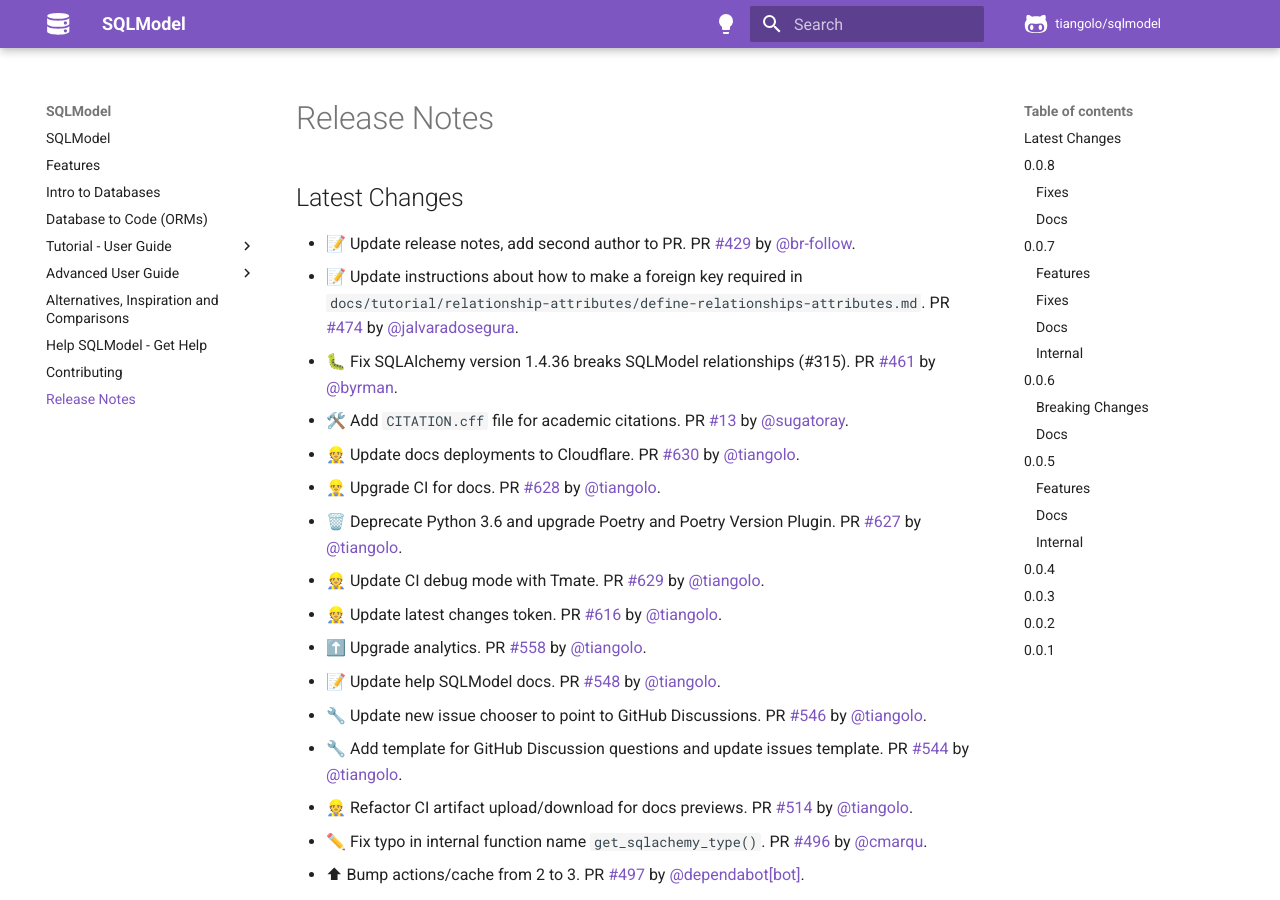
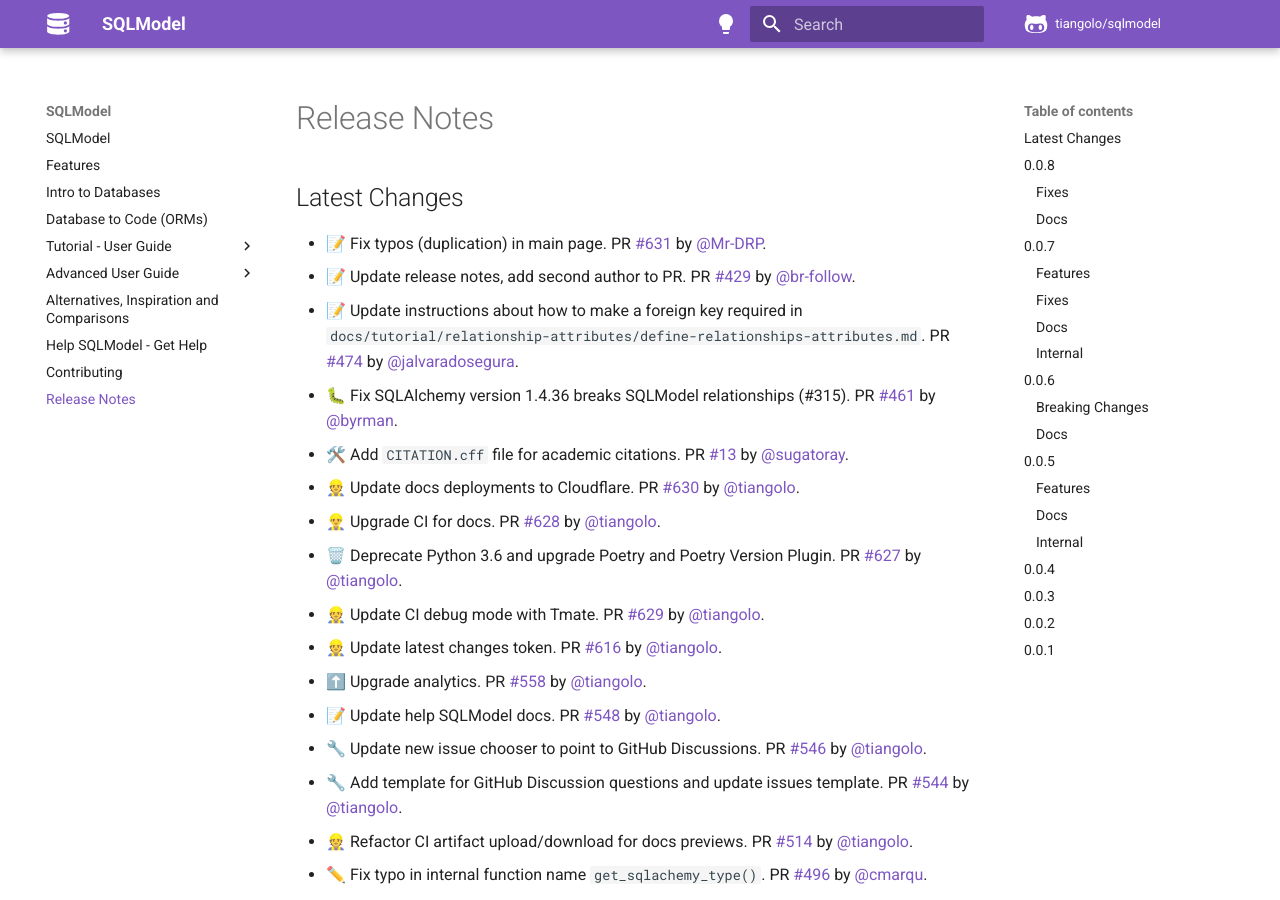
Before and after one commit to upmorpheus/Laravel-perfect, an MkDocs documentation site: the page built from docs/release-notes.md, in a window 1280 px wide and 900 px high. Built offline with MkDocs 1.6.1 and Material for MkDocs 9.7.7, drawn with Linux system fonts in a browser that asks for light colours; comment, search, counter and statistics services are not loaded.

Commit message:
📝 Update release notes

```diff
--- a/docs/release-notes.md
+++ b/docs/release-notes.md
@@ -2,6 +2,7 @@
 
 ## Latest Changes
 
+* 📝 Fix typos (duplication) in main page. PR [#631](https://github.com/tiangolo/sqlmodel/pull/631) by [@Mr-DRP](https://github.com/Mr-DRP).
 * 📝 Update release notes, add second author to PR. PR [#429](https://github.com/tiangolo/sqlmodel/pull/429) by [@br-follow](https://github.com/br-follow).
 * 📝 Update instructions about how to make a foreign key required in `docs/tutorial/relationship-attributes/define-relationships-attributes.md`. PR [#474](https://github.com/tiangolo/sqlmodel/pull/474) by [@jalvaradosegura](https://github.com/jalvaradosegura).
 * 🐛 Fix SQLAlchemy version 1.4.36 breaks SQLModel relationships (#315). PR [#461](https://github.com/tiangolo/sqlmodel/pull/461) by [@byrman](https://github.com/byrman).
```
